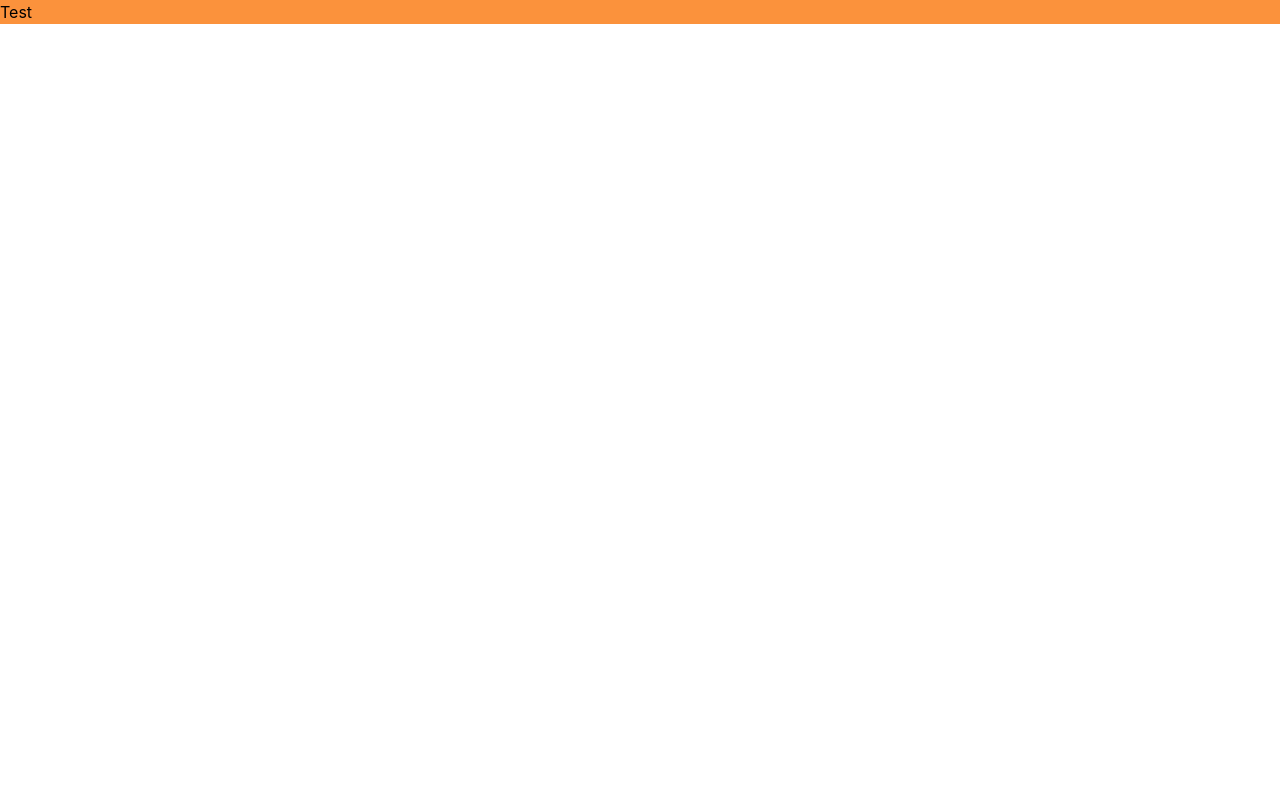
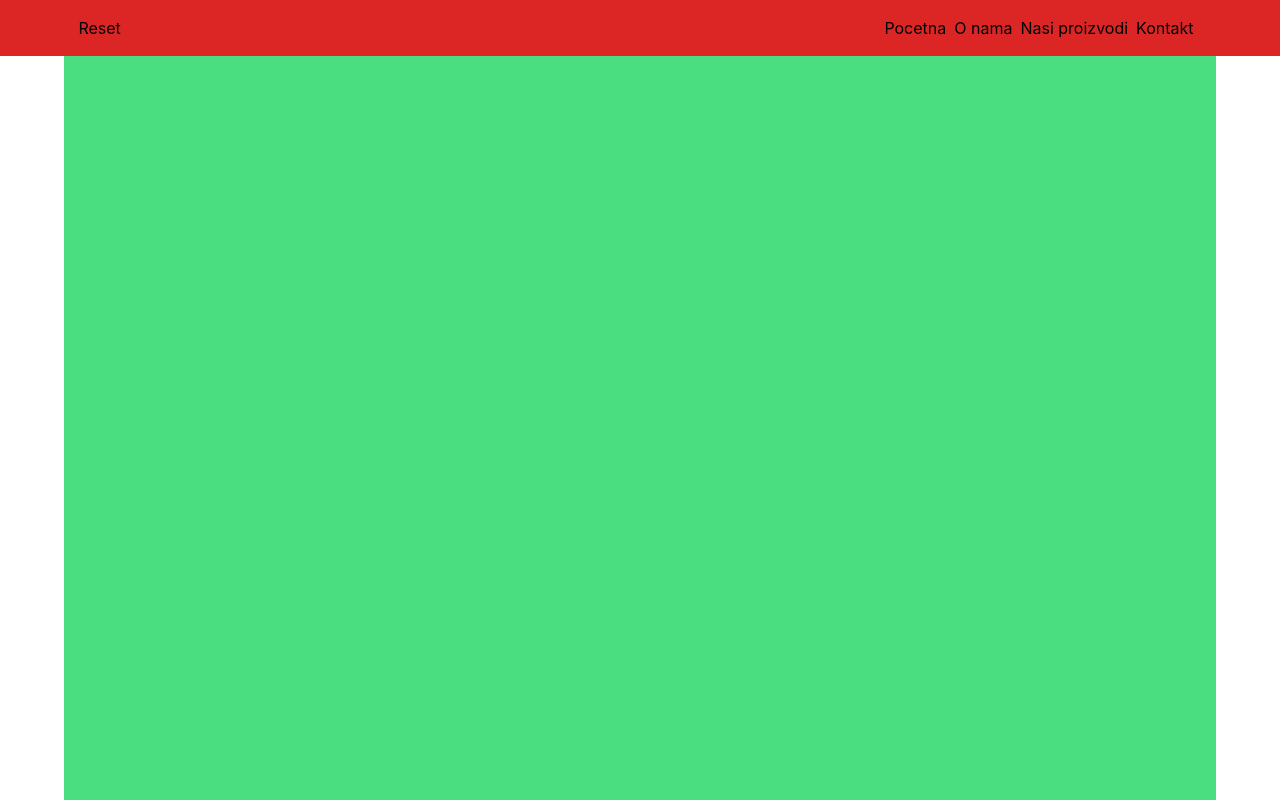
Before and after one commit to DenisKantic/RESET_ENGINEERING_WEBSITE, a React (Create React App) app: page / in a window 1280 px wide. Built offline with nearby package versions, Linux system fonts and the light colour scheme; the HTML template or start-up script is replaced by a standard one.

Commit message:
finished navigation structure

```diff
--- a/src/App.js
+++ b/src/App.js
@@ -1,10 +1,14 @@
-
+import Navigation from './components/Navigation.jsx'
+import HomePage from './components/HomePage.jsx';
 
 function App() {
   return (
-    <div className="bg-orange-400">
-     <h1>Test</h1>
-    </div>
+    <>
+    <div>
+     <Navigation />
+     <HomePage />
+     </div>
+    </>
   );
 }
 
--- /dev/null
+++ b/src/components/HomePage.jsx
@@ -0,0 +1,13 @@
+import React from 'react'
+
+const HomePage = () => {
+  return (
+    <div className='w-full h-[100vh]'>
+        <div className='mx-auto w-[90%] bg-green-400 h-[100vh]'>
+            <h1 className='text-3xl'>RESET INŽINJERING</h1>
+        </div>
+    </div>
+  )
+}
+
+export default HomePage
--- /dev/null
+++ b/src/components/Navigation.jsx
@@ -0,0 +1,25 @@
+import React from 'react'
+
+const HomePage = () => {
+  return (
+    <div className='max-w-full mx-auto p-4 bg-red-600 fixed top-0 left-0 right-0'>
+        <div className='w-[90%] mx-auto flex justify-between'>
+        <div className=''>
+
+        <h1 className=''>Reset</h1>
+
+        </div>
+        <div className='flex items-center justify-center'>
+           <ul className='flex flex-row'>
+            <li className='mr-2'>Pocetna</li>
+            <li className='mr-2'>O nama</li>
+            <li className='mr-2'>Nasi proizvodi</li>
+            <li className='mr-2'>Kontakt</li>
+           </ul>
+        </div>
+       </div>
+    </div>
+  )
+}
+
+export default HomePage
--- a/tailwind.config.js
+++ b/tailwind.config.js
@@ -1,6 +1,8 @@
 /** @type {import('tailwindcss').Config} */
 module.exports = {
-  content: ["./src/**/*.{html,js}"],
+  content: [
+    "./src/**/*.{js,jsx,ts,tsx}",
+  ],
   theme: {
     extend: {},
   },
```
Also changed, not shown: src/components/logo_reset.png (added).
